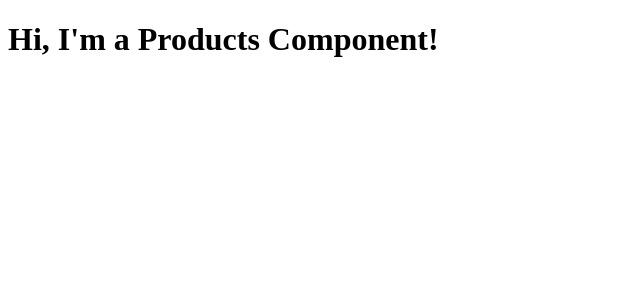
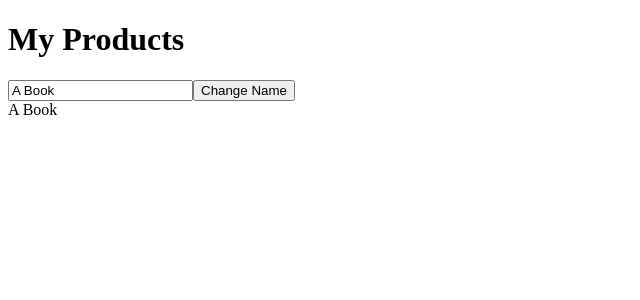
Before and after one commit to franco148/angular5-examples, an Angular app in the folder ng5-components-v2/: page / in a window 1280 px wide. Shown: the top 300 px of the page, without its empty margins (0-640 px from the left). Built offline with nearby package versions, Linux system fonts and the light colour scheme.

Commit message:
ng5-BriefAngularRefresh: Reviewing template bindings.

```diff
--- a/ng5-components-v2/src/app/app.module.ts
+++ b/ng5-components-v2/src/app/app.module.ts
@@ -1,5 +1,6 @@
 import { BrowserModule } from '@angular/platform-browser';
 import { NgModule } from '@angular/core';
+import { FormsModule } from '@angular/forms';
 
 
 import { AppComponent } from './app.component';
@@ -14,7 +15,8 @@ import { ProductComponent } from './product/product.component';
     ProductComponent
   ],
   imports: [
-    BrowserModule
+    BrowserModule,
+    FormsModule
   ],
   providers: [],
   bootstrap: [AppComponent]
--- a/ng5-components-v2/src/app/products.component.html
+++ b/ng5-components-v2/src/app/products.component.html
@@ -1 +1,4 @@
-<h1>Hi, I'm a Products Component!</h1>
+<h1>My Products</h1>
+<input type="text" [(ngModel)]="productName">
+<button (click)="productName = 'A Tree'" [disabled]="isDisabled">Change Name</button>
+<div>{{ productName }}</div>
--- a/ng5-components-v2/src/app/products.component.ts
+++ b/ng5-components-v2/src/app/products.component.ts
@@ -4,4 +4,14 @@ import { Component } from '@angular/core';
   selector: 'app-products',
   templateUrl: './products.component.html'
 })
-export class ProductsComponent {}
+export class ProductsComponent {
+  productName = 'A Book';
+  isDisabled = true;
+
+  constructor() {
+    setTimeout(() => {
+      // this.productName = 'A Tree';
+      this.isDisabled = false;
+    }, 3000);
+  }
+}
```
Also changed, not shown: 1 other file (tests, documents, lock files or other folders).
